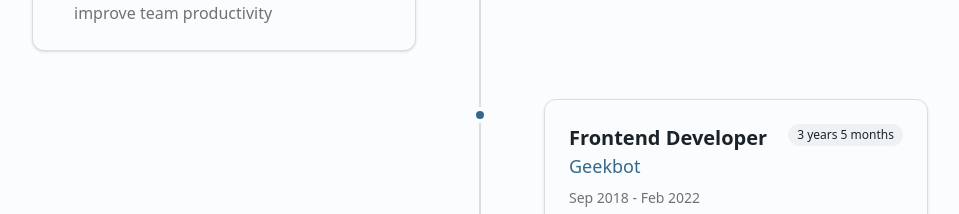
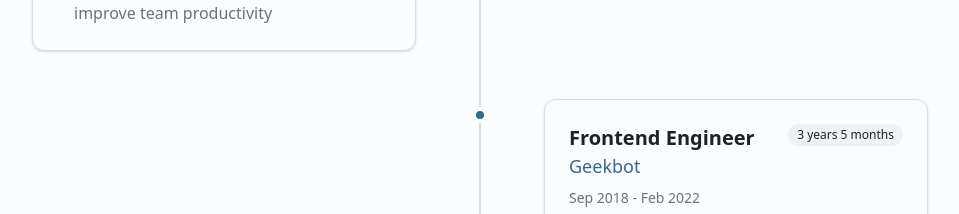
Before and after one commit to theodamia/theodamia.dev, a Next.js app: page / in a window 1280 px wide. Shown: the part 2480-2694 px from the top of the page, without its empty margins (160-1119 px from the left). Built offline with nearby package versions, Linux system fonts and the light colour scheme.

Commit message:
Update experience component and package-lock.json

```diff
--- a/components/experience.tsx
+++ b/components/experience.tsx
@@ -21,7 +21,7 @@ const EXPERIENCES = [
   },
   {
     id: 2,
-    title: 'Frontend Developer',
+    title: 'Frontend Engineer',
     company: 'Geekbot',
     period: 'Sep 2018 - Feb 2022',
     duration: '3 years 5 months',
```
Also changed, not shown: 1 other file (tests, documents, lock files or other folders).
